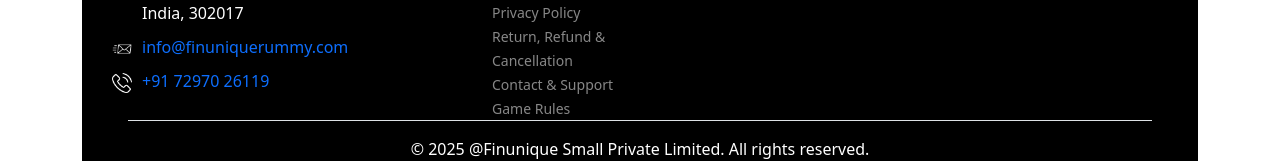
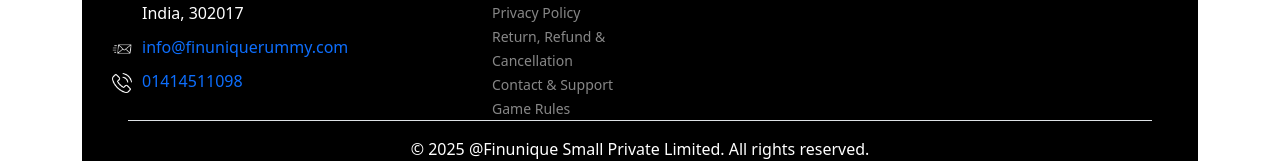
Before and after one commit to RinkuMonu/finunique_rummy_mplCopy, a React (Create React App) app: page / in a window 1280 px wide. Shown: the part 4801-4962 px from the top of the page. Built offline with nearby package versions, Linux system fonts and the light colour scheme.

Commit message:
FinYoonik changes

```diff
--- a/src/component/Footer/Footer.js
+++ b/src/component/Footer/Footer.js
@@ -48,7 +48,7 @@
                                     <li>
                                         <img src="./images/phone-call.png" width={20} style={{ height: "100%", marginRight: '10px' }} alt="location" className="flaticon-facebook-app-symbol img-fluid" />
 
-                                        <a href="tel:++91 72970 26119">+91 72970 26119</a>
+                                        <a href="tel:++91 01414511098">01414511098</a>
                                     </li>
                                 </ul>
                             </div>
--- a/src/component/Pages/Home/Home.js
+++ b/src/component/Pages/Home/Home.js
@@ -216,7 +216,7 @@
                                     </strong>
                                     <span>
                                         {" "}
-                                        Poker is an immortal game that has been enrapturing players for a long time. It's an ideal mix of expertise, technique, and a touch of karma. Whether you're an easygoing player or an old pro, poker offers an elating encounter that can prompt huge rewards. Assuming you're somebody who partakes in the adventure of poker, FinYoonik is the spot to be. Offering genuine cash poker games like Texas Hold'em, Omaha, and Poker Puzzle, FinYoonik gives a stage for poker lovers to contend, learn, and win large.
+                                        Poker is an immortal game that has been enrapturing players for a long time. It's an ideal mix of expertise, technique, and a touch of karma. Whether you're an easygoing player or an old pro, poker offers an elating encounter that can prompt huge rewards. Assuming you're somebody who partakes in the adventure of poker, Finunique is the spot to be. Offering genuine cash poker games like Texas Hold'em, Omaha, and Poker Puzzle, Finunique gives a stage for poker lovers to contend, learn, and win large.
 
                                     </span>
                                 </p>
```
